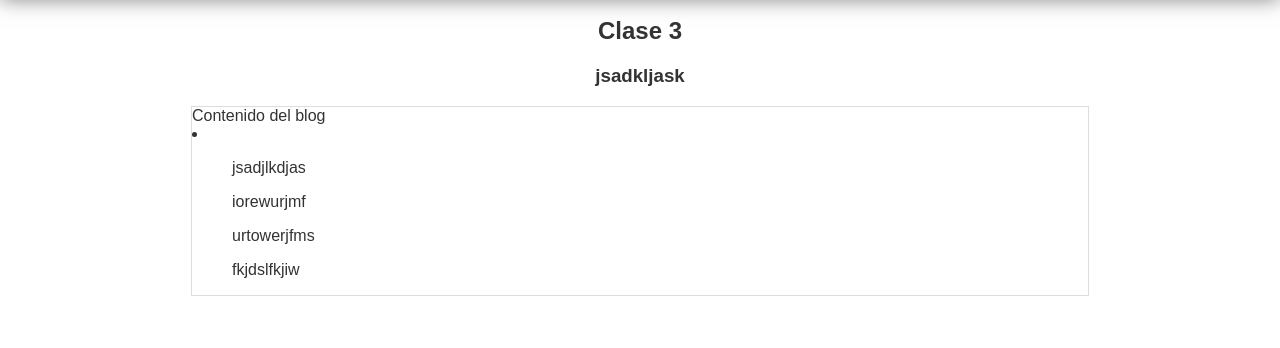
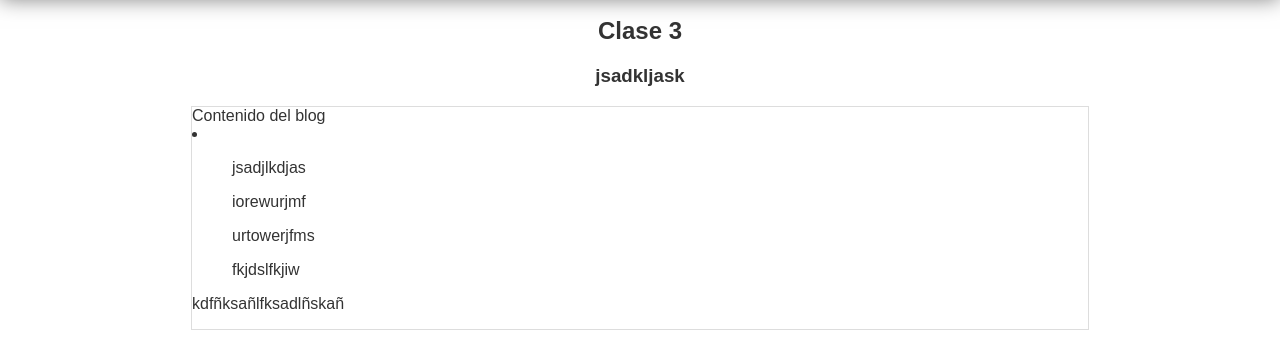
Before and after one commit to agustinarboleya/agustinarboleya.github.io, a plain HTML site: page sitio.html in a window 1280 px wide. Shown: the part 72-420 px from the top of the page. Drawn offline with Linux system fonts and the light colour scheme.

Commit message:
cambios desde local

```diff
--- a/sitio.html
+++ b/sitio.html
@@ -15,6 +15,7 @@
                 <ul>urtowerjfms</ul>
                 <ul>fkjdslfkjiw</ul>
             </li>
+            <p>kdfñksañlfksadlñskañ</p>
         </div>
     </body>
 </html>
```
